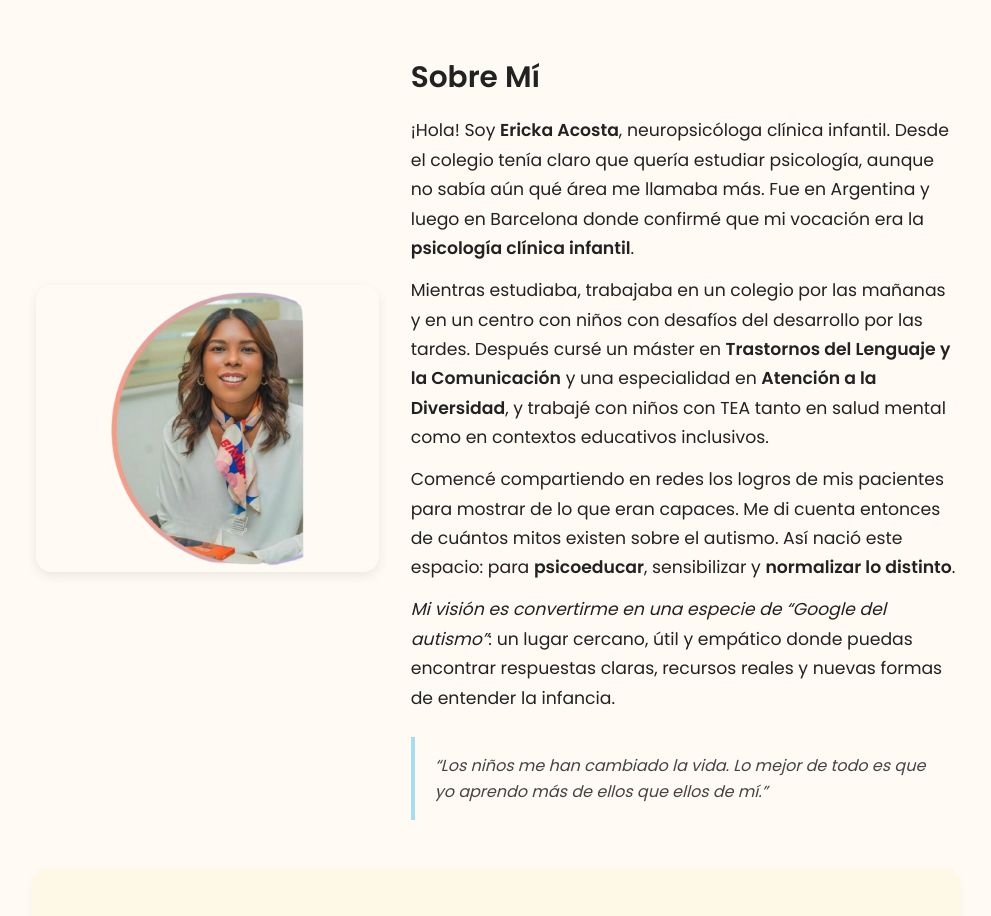
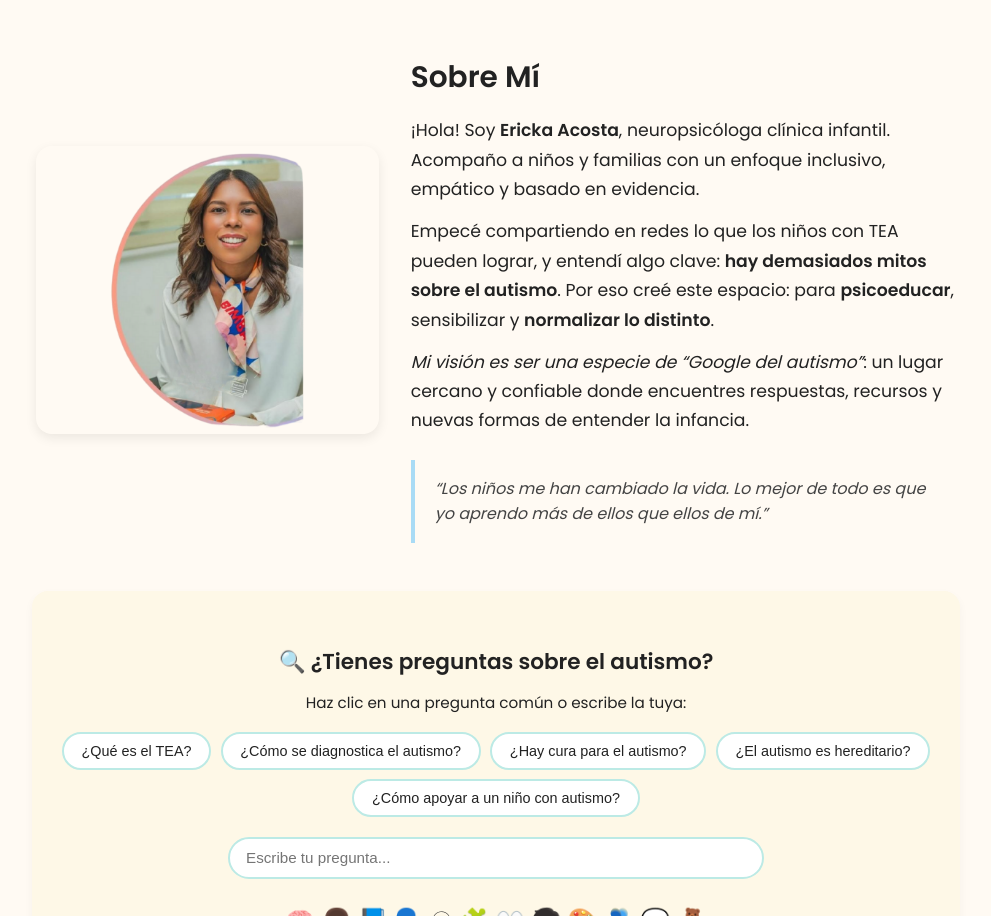
Before and after one commit to aiwithlc/EnTerapiaEA, a plain HTML site: page index.html in a window 1280 px wide. Shown: the part 1040-1956 px from the top of the page, without its empty margins (144-1135 px from the left). Drawn offline with Linux system fonts and the light colour scheme.

Commit message:
Update index.html

```diff
--- a/index.html
+++ b/index.html
@@ -390,15 +390,15 @@
   </div>
   <div style="flex: 2 1 460px; max-width: 600px;">
     <h2>Sobre Mí</h2>
-    <p>¡Hola! Soy <strong>Ericka Acosta</strong>, neuropsicóloga clínica infantil. Desde el colegio tenía claro que quería estudiar psicología, aunque no sabía aún qué área me llamaba más. Fue en Argentina y luego en Barcelona donde confirmé que mi vocación era la <strong>psicología clínica infantil</strong>.</p>
-    <p>Mientras estudiaba, trabajaba en un colegio por las mañanas y en un centro con niños con desafíos del desarrollo por las tardes. Después cursé un máster en <strong>Trastornos del Lenguaje y la Comunicación</strong> y una especialidad en <strong>Atención a la Diversidad</strong>, y trabajé con niños con TEA tanto en salud mental como en contextos educativos inclusivos.</p>
-    <p>Comencé compartiendo en redes los logros de mis pacientes para mostrar de lo que eran capaces. Me di cuenta entonces de cuántos mitos existen sobre el autismo. Así nació este espacio: para <strong>psicoeducar</strong>, sensibilizar y <strong>normalizar lo distinto</strong>.</p>
-    <p><em>Mi visión es convertirme en una especie de “Google del autismo”</em>: un lugar cercano, útil y empático donde puedas encontrar respuestas claras, recursos reales y nuevas formas de entender la infancia.</p>
+    <p>¡Hola! Soy <strong>Ericka Acosta</strong>, neuropsicóloga clínica infantil. Acompaño a niños y familias con un enfoque inclusivo, empático y basado en evidencia.</p>
+    <p>Empecé compartiendo en redes lo que los niños con TEA pueden lograr, y entendí algo clave: <strong>hay demasiados mitos sobre el autismo</strong>. Por eso creé este espacio: para <strong>psicoeducar</strong>, sensibilizar y <strong>normalizar lo distinto</strong>.</p>
+    <p><em>Mi visión es ser una especie de “Google del autismo”</em>: un lugar cercano y confiable donde encuentres respuestas, recursos y nuevas formas de entender la infancia.</p>
     <blockquote style="background: #fffaf3; border-left: 4px solid var(--primary); padding: 1rem 1.25rem; margin-top: 1.5rem;">
       “Los niños me han cambiado la vida. Lo mejor de todo es que yo aprendo más de ellos que ellos de mí.”
     </blockquote>
   </div>
 </section>
+
 
      <div class="faq-buttons">
       <h3>🔍 ¿Tienes preguntas sobre el autismo?</h3>
```
